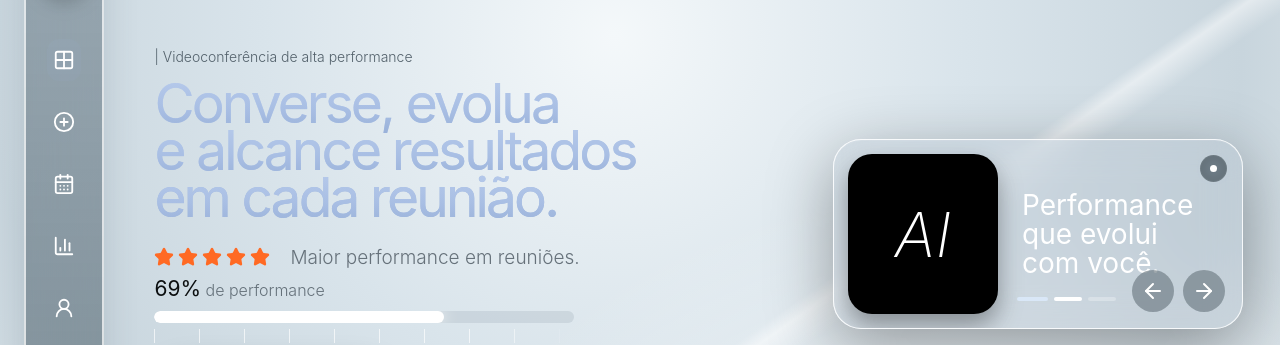
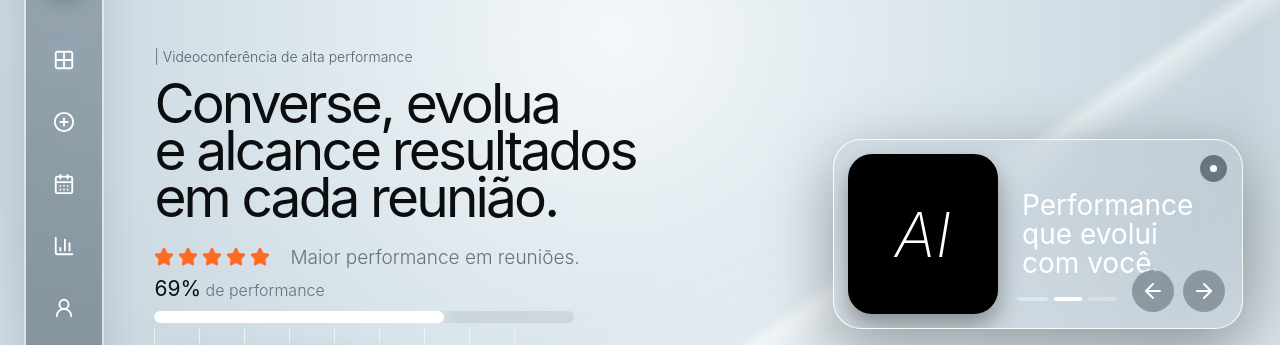
Before and after one commit to nexenagencia-prog/ZYVO-2026, a Next.js app: page / in a window 1280 px wide. Shown: the part 125-470 px from the top of the page. Built offline with nearby package versions, Linux system fonts and the light colour scheme; no server answers; the database is empty.

Commit message:
fix: restore solid black hero title

```diff
--- a/app/home-overrides.css
+++ b/app/home-overrides.css
@@ -1,13 +1,17 @@
 /* Final Home overrides. Loaded after globals/refine/cms-home to avoid legacy CSS winning by specificity. */
 html body{font-weight:300}
 
-.hero-copy h1,.hero-copy h1 span{
+/* Hero title must stay solid black — never inherit the legacy blue gradient. */
+html body .hero-copy h1,
+html body .hero-copy h1 span{
   font-weight:430;
-  background:linear-gradient(180deg,#b9ccec 0%,#a9bfe4 58%,#98b0d8 100%);
-  -webkit-background-clip:text;
-  background-clip:text;
-  -webkit-text-fill-color:transparent;
-  color:transparent;
+  background:none!important;
+  background-image:none!important;
+  -webkit-background-clip:border-box!important;
+  background-clip:border-box!important;
+  -webkit-text-fill-color:#0b0d0f!important;
+  color:#0b0d0f!important;
+  opacity:1!important;
 }
 
 .eyebrow,.search-box span,.search-box kbd,.topnav a,.next-meeting span,.rating-line span,.hero-score,.info-card p,.avatar-meta>span,.side-item,.sidebar-toggle{
```
